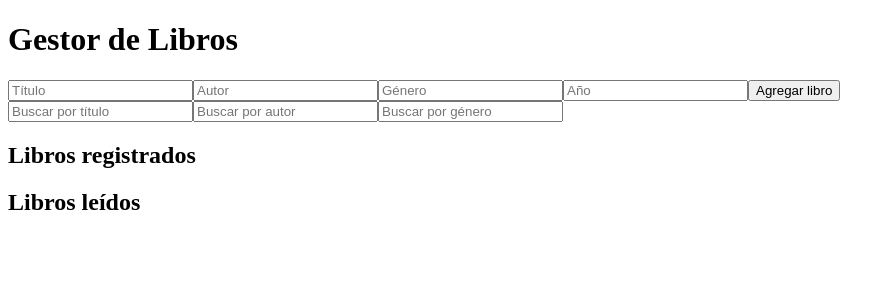
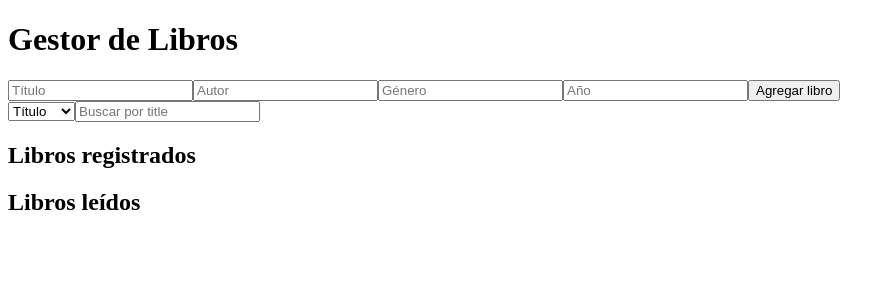
Before and after one commit to wuil2004/examen2, a React (Vite) app: page / in a window 1280 px wide. Shown: the top 300 px of the page, without its empty margins (0-895 px from the left). Built offline with nearby package versions, Linux system fonts and the light colour scheme.

Commit message:
funciona

```diff
--- a/src/components/BookFilters.jsx
+++ b/src/components/BookFilters.jsx
@@ -1,9 +1,31 @@
+import { useState } from "react";
+
 export default function BookFilters({ filters, setFilters }) {
-    return (
-      <div>
-        <input placeholder="Buscar por título" onChange={e => setFilters(f => ({ ...f, title: e.target.value }))} />
-        <input placeholder="Buscar por autor" onChange={e => setFilters(f => ({ ...f, author: e.target.value }))} />
-        <input placeholder="Buscar por género" onChange={e => setFilters(f => ({ ...f, genre: e.target.value }))} />
-      </div>
-    );
-  }
+  const [selectedField, setSelectedField] = useState("title");
+
+  const handleInputChange = (e) => {
+    const value = e.target.value;
+    setFilters((prev) => ({
+      ...prev,
+      title: selectedField === "title" ? value : "",
+      author: selectedField === "author" ? value : "",
+      genre: selectedField === "genre" ? value : "",
+    }));
+  };
+
+  return (
+    <div>
+      <select value={selectedField} onChange={(e) => setSelectedField(e.target.value)}>
+        <option value="title">Título</option>
+        <option value="author">Autor</option>
+        <option value="genre">Género</option>
+      </select>
+
+      <input
+        placeholder={`Buscar por ${selectedField}`}
+        value={filters[selectedField]}
+        onChange={handleInputChange}
+      />
+    </div>
+  );
+}
```
